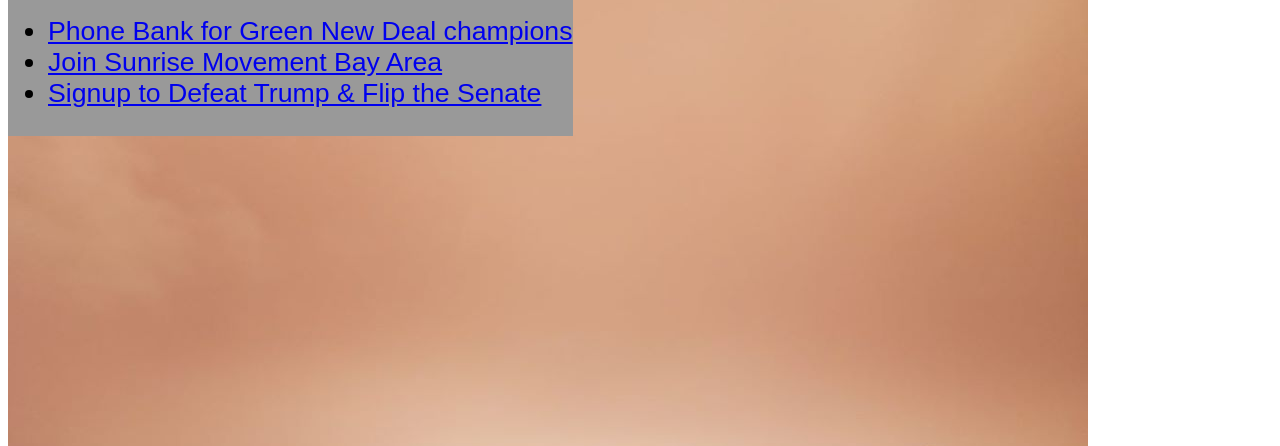
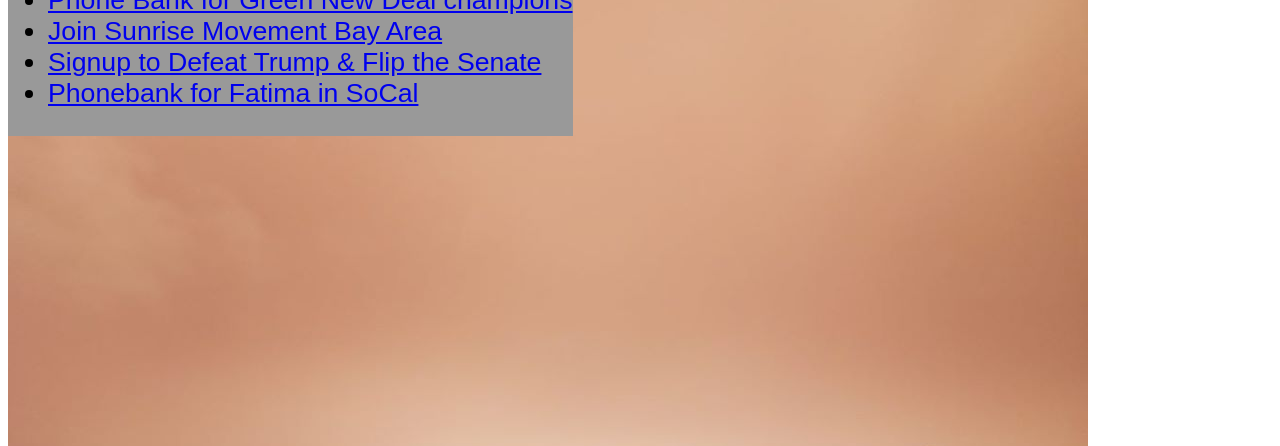
Before and after one commit to gersh/srbayareaact, a plain HTML site: page index.html in a window 1280 px wide. Shown: the part 654-1100 px from the top of the page. Drawn offline with Linux system fonts and the light colour scheme.

Commit message:
Added fatima

```diff
--- a/index.html
+++ b/index.html
@@ -9,6 +9,7 @@
 <img src="red_day_banner.jpg"/>
 <div style="position:fixed;bottom:10px;background-color:#999;font-size:20pt;font-family:arial;"><h3>Take Action Now</h3><ul><li><a href="http://smvmt.org/phonebank">Phone Bank for Green New Deal champions</a></li><li><a href="http://bit.ly/sunrisenewmembersurvey">Join Sunrise Movement Bay Area</a></li><li>
 <a href="https://docs.google.com/forms/d/e/1FAIpQLSes_3LgGSusLiCcsta2j1koGeNDX6kXqIHM-Z6cBEsxz17GVA/viewform">Signup to Defeat Trump & Flip the Senate</a></li>
+<li><a href="https://actionnetwork.org/events/september-phonebanks/">Phonebank for Fatima in SoCal</a></li>
 </li>
 </ul></div>
 </body>
```
